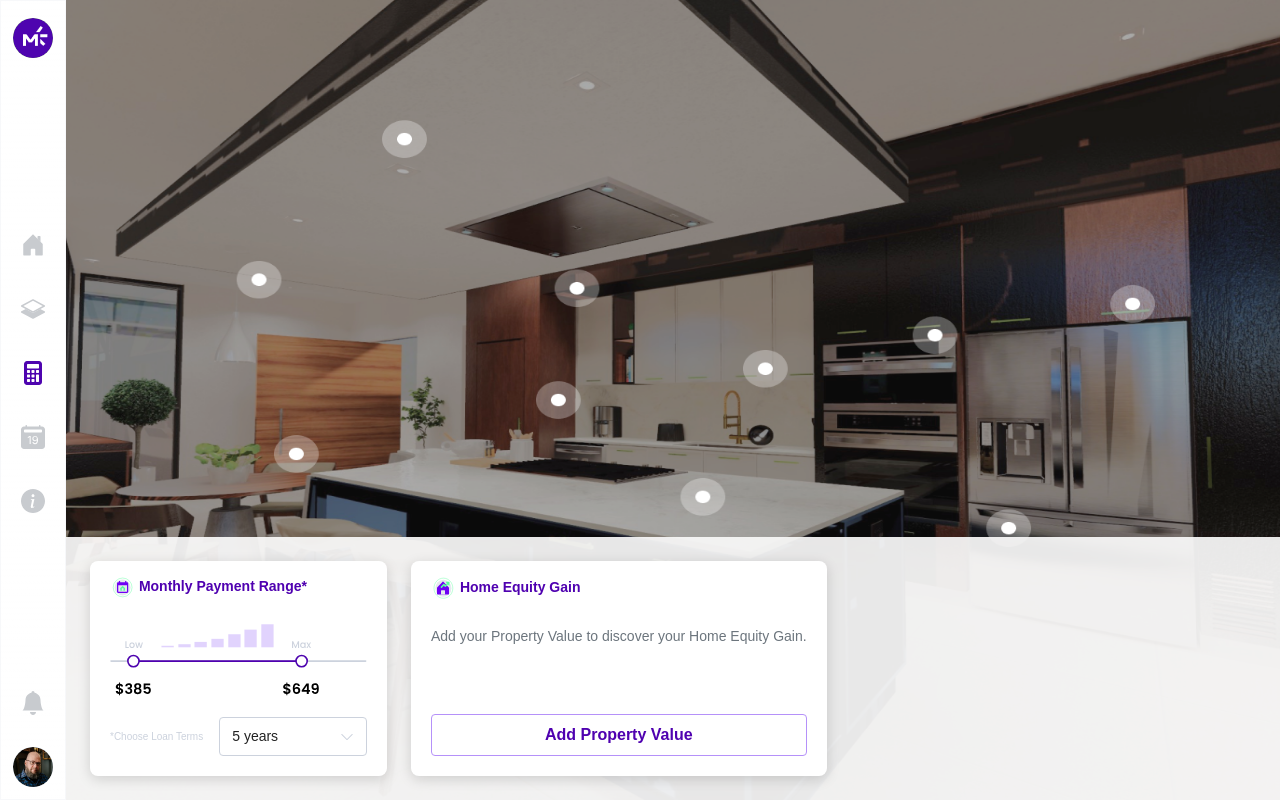
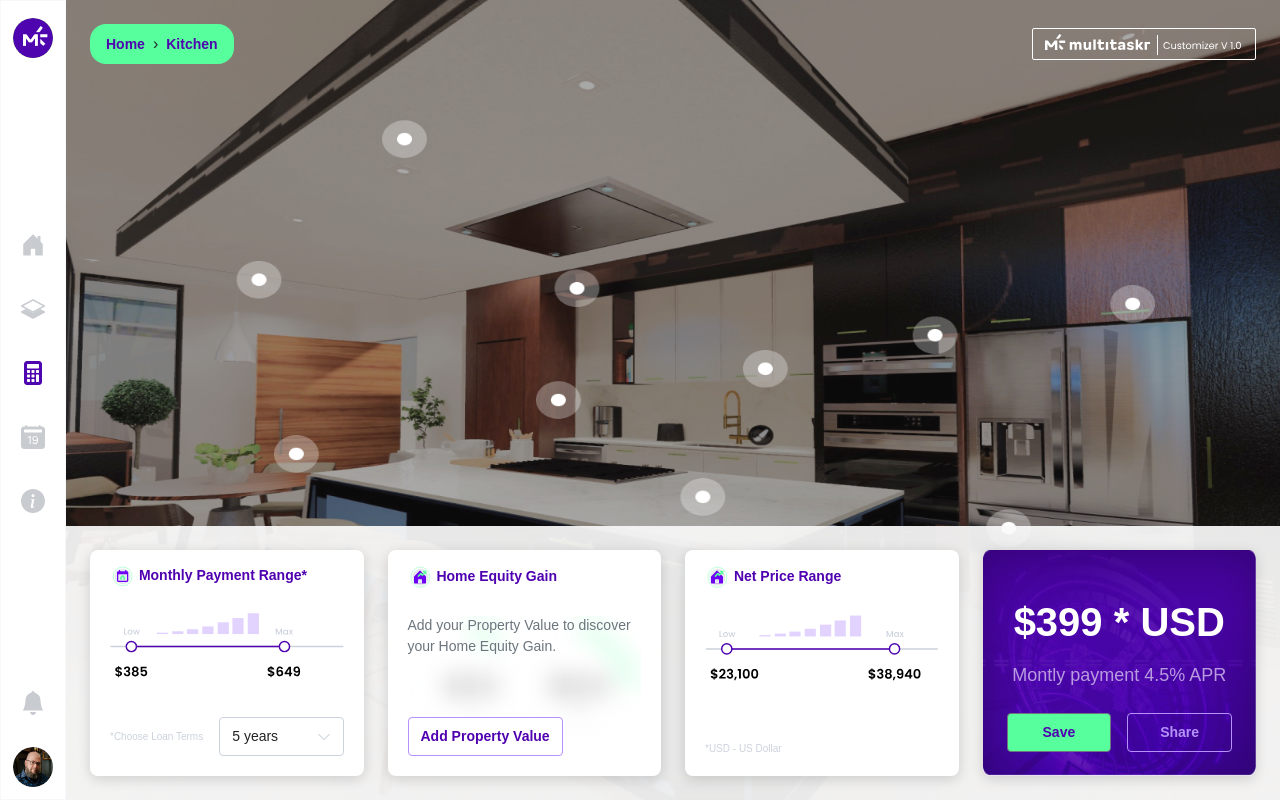
Before and after one commit to martoast/evaluacion, a Nuxt app: page /calculator/kitchen in a window 1280 px wide. Built offline with nearby package versions, Linux system fonts and the light colour scheme.

Commit message:
calculator kitchen cards

```diff
--- a/assets/_text.scss
+++ b/assets/_text.scss
@@ -13,3 +13,7 @@
 .font-weight-600 {
     font-weight: 600;
 }
+
+.font-weight-500 {
+    font-weight: 500;
+}
--- a/assets/_variables.scss
+++ b/assets/_variables.scss
@@ -1,9 +1,9 @@
 $primary: #4f01b0 !default;
 $secondary: #b591f9 !default;
 $light-gray: #ccd2dd !default;
+$light-dark-purp: rgba(184, 155, 223, 1) !default;
 $green: #58ff9d !default;
 $nero: #222222 !default;
-
 
 
 $default-colors: () !default;
@@ -13,6 +13,7 @@ $default-colors: map-merge(
     "secondary": $secondary,
     "success": $green,
     "light-gray": $light-gray,
+    "light-dark-purp": $light-dark-purp,
     "nero": $nero,
   ),
   $default-colors
--- a/components/cards/EquityGain.vue
+++ b/components/cards/EquityGain.vue
@@ -1,10 +1,9 @@
 <template>
   <b-card
-    class="border-radius-05 border-0 custom-card-shadow h-auto"
-    style="margin-right: 24px"
+    class="custom-card border-radius-05 border-0 custom-card-shadow h-auto"
     no-body
   >
-    <b-card-body class="d-flex flex-column" style="padding: 20px; flex: 1 1 0">
+    <b-card-body class="d-flex flex-column" style="padding: 20px; flex: 1">
       <b-card-sub-title
         sub-title-text-variant="primary"
         class="font-weight-600 font-size-14"
@@ -13,41 +12,39 @@
         <b-img src="/icons/home-equity.svg"></b-img> Home Equity Gain
       </b-card-sub-title>
 
-      <div class="h-100 d-flex flex-column justify-content-between">
-        <b-card-text class="text-muted font-size-14">
-          Add your Property Value to discover your Home Equity Gain.
-        </b-card-text>
+      <div class="position-relative h-100 d-flex flex-column">
+        <div class="position-absolute w-100 h-100">
+          <b-img
+            src="/images/overlay.png"
+            fluid-grow
+            style="height: inherit"
+          ></b-img>
+        </div>
 
-        <b-button
-          style="border-color: rgba(181, 145, 249, 1); background: transparent"
-          border-variant="secondary"
-          class="font-weight-600 text-primary"
-          @click="onShowOverlay()"
+        <div
+          class="h-100 d-flex flex-column justify-content-between"
+          style="z-index: 1"
         >
-          Add Property Value
-        </b-button>
+          <b-card-text
+            class="text-muted font-size-14 font-weight-500"
+            style="margin-bottom: 24px"
+          >
+            Add your Property Value to discover your Home Equity Gain.
+          </b-card-text>
+
+          <div>
+            <b-button
+              style="background: #fff"
+              class="font-weight-600 font-size-14 text-primary border-secondary"
+            >
+              Add Property Value
+            </b-button>
+          </div>
+        </div>
       </div>
     </b-card-body>
   </b-card>
 </template>
-
-<script>
-export default {
-  data() {
-    return {
-      opacity: 0.9,
-      value: null,
-      value2: null,
-      show_overlay: true,
-    };
-  },
-  methods: {
-    onShowOverlay() {
-      this.show_overlay = false;
-    },
-  },
-};
-</script>
 
 <style lang="scss">
 .btn {
--- a/components/cards/MonthlyPayment.vue
+++ b/components/cards/MonthlyPayment.vue
@@ -1,62 +1,57 @@
 <template>
   <b-card
-    class="border-radius-05 border-0 custom-card-shadow h-auto"
-    style="margin-right: 24px"
+    class="custom-card border-radius-05 border-0 custom-card-shadow h-auto"
     no-body
   >
-    <b-card-body style="padding: 20px">
-      <b-card-sub-title
-        sub-title-text-variant="primary"
-        class="font-weight-600 font-size-14"
-        style="margin-bottom: 24px"
-      >
-        <b-img src="/icons/monthly-payment.svg"></b-img> Monthly Payment Range*
-      </b-card-sub-title>
+    <b-card-body
+      class="d-flex flex-column"
+      style="
+        padding-inline: 24px;
+        padding-bottom: 24px;
+        padding-top: 48px;
+        flex: 1;
+      "
+    >
+      <b-img
+        src="/images/bg-monthly-payment.png"
+        class="position-absolute h-100"
+        style="top: 0; left: 0"
+        fluid-grow
+      ></b-img>
 
-      <div class="text-center" style="margin-bottom: 20px">
-        <b-img src="/icons/slider.svg"></b-img>
-      </div>
+      <div class="text-center" style="z-index: 1">
+        <h1 class="mb-3 font-weight-bolder" style="color: #fff">$399 * USD</h1>
 
-      <div class="d-flex align-items-center">
-        <span class="text-light-gray font-size-10">*Choose Loan Terms</span>
+        <p
+          class="font-size-18 text-light-dark-purp"
+          style="margin-bottom: 24px"
+        >
+          Montly payment 4.5% APR
+        </p>
 
-        <b-dropdown
-          variant="link"
-          class="custom-dropdown ml-3"
-          menu-class="w-100"
-          toggle-class="d-flex align-items-center justify-content-between text-left font-size-14"
-          block
-          no-caret
-          style="flex: 1 1 0"
-        >
-          <template #button-content>
-            <span>5 years</span>
-            <b-icon
-              icon="chevron-down"
-              class="custom-caret font-size-14 text-light-gray"
-            ></b-icon>
-          </template>
-
-          <b-dropdown-item href="#">5 years</b-dropdown-item>
-          <b-dropdown-item href="#">10 years</b-dropdown-item>
-          <b-dropdown-item href="#">30 years</b-dropdown-item>
-        </b-dropdown>
+        <div>
+          <b-row no-gutters>
+            <b-col class="mr-2">
+              <b-button
+                style="background: #58ff9d"
+                class="font-weight-600 font-size-14 text-primary"
+                block
+              >
+                Save
+              </b-button>
+            </b-col>
+            <b-col class="ml-2">
+              <b-button
+                style="background: transparent"
+                class="font-weight-600 font-size-14 text-secondary border-secondary"
+                block
+              >
+                Share
+              </b-button>
+            </b-col>
+          </b-row>
+        </div>
       </div>
     </b-card-body>
   </b-card>
 </template>
-
-<style lang="scss">
-.custom-dropdown {
-  .dropdown-toggle {
-    padding-block: 8px;
-    color: #222222;
-    border: 1px solid #ccd2dd;
-    text-decoration: none;
-  }
-
-  &.show .custom-caret {
-    transform: rotate(180deg);
-  }
-}
-</style>
--- /dev/null
+++ b/components/cards/MonthlyPaymentRange.vue
@@ -0,0 +1,63 @@
+<template>
+  <b-card
+    class="custom-card border-radius-05 border-0 custom-card-shadow h-auto"
+    no-body
+  >
+    <b-card-body class="d-flex flex-column" style="padding: 20px; flex: 1">
+      <b-card-sub-title
+        sub-title-text-variant="primary"
+        class="font-weight-600 font-size-14"
+        style="margin-bottom: 24px"
+      >
+        <b-img src="/icons/monthly-payment.svg"></b-img> Monthly Payment Range*
+      </b-card-sub-title>
+
+      <div class="h-100 d-flex flex-column justify-content-between">
+        <div class="text-center" style="margin-bottom: 20px">
+          <b-img src="/icons/slider.svg" fluid-grow></b-img>
+        </div>
+
+        <div class="d-flex align-items-center">
+          <span class="text-light-gray font-size-10">*Choose Loan Terms</span>
+
+          <b-dropdown
+            variant="link"
+            class="custom-dropdown ml-3"
+            menu-class="w-100"
+            toggle-class="d-flex align-items-center justify-content-between text-left font-size-14"
+            block
+            no-caret
+            style="flex: 1 1 0"
+          >
+            <template #button-content>
+              <span>5 years</span>
+              <b-icon
+                icon="chevron-down"
+                class="custom-caret font-size-14 text-light-gray"
+              ></b-icon>
+            </template>
+
+            <b-dropdown-item href="#">5 years</b-dropdown-item>
+            <b-dropdown-item href="#">10 years</b-dropdown-item>
+            <b-dropdown-item href="#">30 years</b-dropdown-item>
+          </b-dropdown>
+        </div>
+      </div>
+    </b-card-body>
+  </b-card>
+</template>
+
+<style lang="scss">
+.custom-dropdown {
+  .dropdown-toggle {
+    padding-block: 8px;
+    color: #222222;
+    border: 1px solid #ccd2dd;
+    text-decoration: none;
+  }
+
+  &.show .custom-caret {
+    transform: rotate(180deg);
+  }
+}
+</style>
--- a/components/cards/PriceRange.vue
+++ b/components/cards/PriceRange.vue
@@ -1,20 +1,24 @@
 <template>
-  <div>
-    <b-card class="border-05 border-0 shadow mt-4" no-body>
-      <b-card-body class="p-4">
+  <b-card
+    class="custom-card border-radius-05 border-0 custom-card-shadow h-auto"
+    no-body
+  >
+    <b-card-body class="d-flex flex-column" style="padding: 20px; flex: 1">
       <b-card-sub-title
         sub-title-text-variant="primary"
-          class="font-weight-bold mb-3"
+        class="font-weight-600 font-size-14"
+        style="margin-bottom: 24px"
       >
-          <b-img src="/icons/home-cost.svg"></b-img> Home Equity Gain
+        <b-img src="/icons/home-equity.svg"></b-img> Net Price Range
       </b-card-sub-title>
 
-        <div class="text-center">
-          <b-img src="/icons/price-range.svg"></b-img>
+      <div class="h-100 d-flex flex-column justify-content-between">
+        <div class="text-center" style="margin-bottom: 20px">
+          <b-img src="/icons/price-range.svg" fluid-grow></b-img>
         </div>
 
-        <p class="text-light-gray">*USD - US Dollar</p>
+        <span class="mt-2 text-light-gray font-size-10">*USD - US Dollar</span>
+      </div>
     </b-card-body>
   </b-card>
-  </div>
 </template>
--- a/pages/calculator/kitchen.vue
+++ b/pages/calculator/kitchen.vue
@@ -1,6 +1,19 @@
 <template>
   <div class="main-container">
     <div class="content-container">
+      <div
+        class="d-flex align-items-center justify-content-between"
+        style="padding: 24px; z-index: 1"
+      >
+        <div class="cal-nav">
+          <b-link class="cal-nav-item">Home</b-link>
+          <span class="mx-2">›</span>
+          <b-link class="cal-nav-item">Kitchen</b-link>
+        </div>
+
+        <b-img src="/icons/logo-customizer.svg"></b-img>
+      </div>
+
       <b-img
         src="/images/bg-kitchen.png"
         class="vh-100 position-absolute"
@@ -10,9 +23,13 @@
       <div class="calculator-card-container">
         <div class="bg-mask"></div>
         <div class="calculator-card-group">
-          <monthly-payment></monthly-payment>
+          <monthly-payment-range></monthly-payment-range>
 
           <equity-gain></equity-gain>
+
+          <price-range></price-range>
+
+          <monthly-payment></monthly-payment>
         </div>
       </div>
     </div>
@@ -20,24 +37,44 @@
 </template>
 
 <script>
-import MonthlyPayment from "~/components/cards/MonthlyPayment.vue";
+import MonthlyPaymentRange from "~/components/cards/MonthlyPaymentRange.vue";
 import EquityGain from "~/components/cards/EquityGain.vue";
 import PriceRange from "~/components/cards/PriceRange.vue";
+import MonthlyPayment from "~/components/cards/MonthlyPayment.vue";
 
 export default {
   layout: "main",
 
   components: {
-    MonthlyPayment,
+    MonthlyPaymentRange,
     EquityGain,
     PriceRange,
+    MonthlyPayment,
   },
 };
 </script>
 
 <style lang="scss">
+.cal-nav {
+  display: inline-flex;
+  align-items: center;
+  padding: 8px 16px;
+  background-color: #58ff9d;
+  border-radius: 16px;
+
+  .cal-nav-item {
+    font-weight: 600;
+    font-size: 14px;
+    color: #4e04af;
+  }
+}
+
 .custom-card-shadow {
   box-shadow: 0px 3.20329px 12.8132px rgba(0, 0, 0, 0.15);
+}
+
+.custom-card {
+  width: 100%;
 }
 
 .border-radius-05 {
@@ -103,6 +140,13 @@ export default {
   .calculator-card-group {
     display: flex;
     padding: 24px;
+    display: grid;
+    grid-template-columns: repeat(4, 1fr);
+    grid-gap: 24px;
+
+    @media (max-width: 820px) {
+      grid-template-columns: repeat(2, 1fr);
+    }
   }
 }
 </style>
--- a/pages/test.vue
+++ /dev/null
@@ -1,19 +0,0 @@
-<template>
-  <div>
-    <monthly-payment></monthly-payment>
-    <equity-gain></equity-gain>
-    <price-range></price-range>
-  </div>
-</template>
-<script>
-import MonthlyPayment from "~/components/cards/MonthlyPayment.vue";
-import EquityGain from "~/components/cards/EquityGain.vue";
-import PriceRange from "~/components/cards/PriceRange.vue";
-export default {
-  components: {
-    MonthlyPayment,
-    EquityGain,
-    PriceRange,
-  },
-};
-</script>
```
Also changed, not shown: static/icons/logo-customizer.svg (added), static/images/bg-monthly-payment.png (added). Lines whose indentation alone changed are shown as unchanged.
